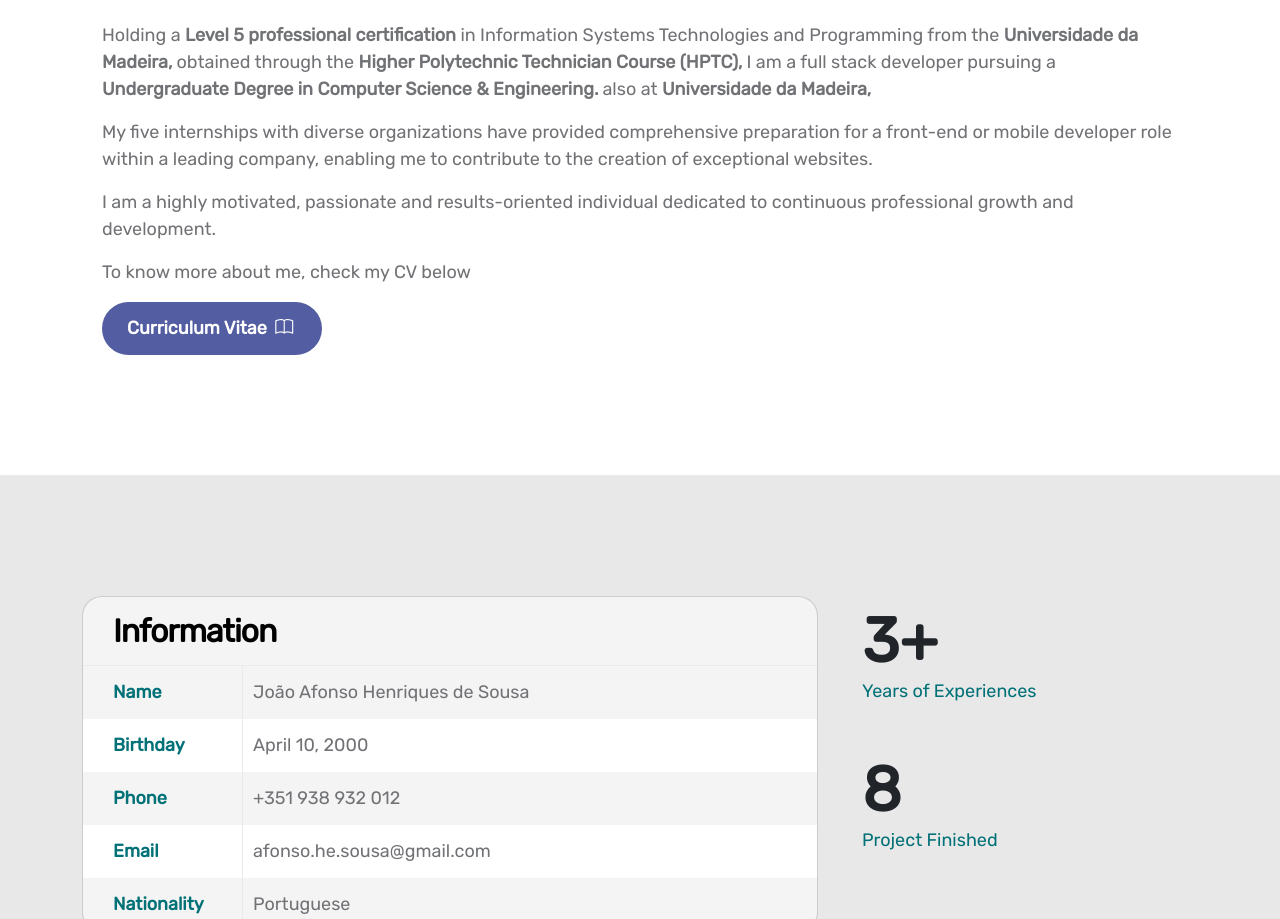
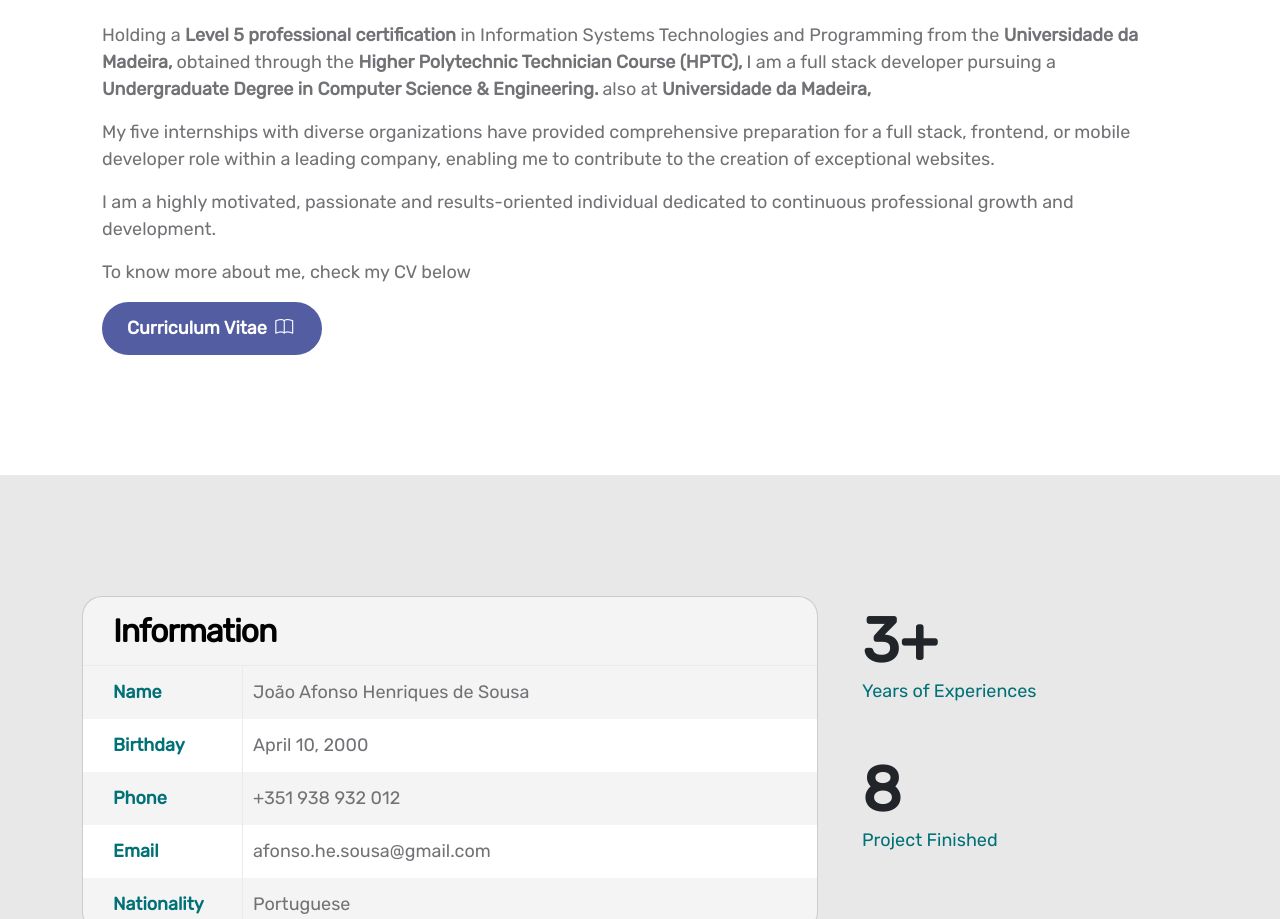
Before and after one commit to AfonsoSousa123/my-cv-web, a React (Vite) app: page / in a window 1280 px wide. Shown: the part 927-1846 px from the top of the page. Built offline with nearby package versions, Linux system fonts and the light colour scheme.

Commit message:
fix: Update job description to include full stack developer role in About component

```diff
--- a/src/sections/About.tsx
+++ b/src/sections/About.tsx
@@ -62,7 +62,7 @@ const About = () => {
 
                 <p>
                   My five internships with diverse organizations have provided comprehensive
-                  preparation for a front-end or mobile developer role within a leading company,
+                  preparation for a full stack, frontend, or mobile developer role within a leading company,
                   enabling me to contribute to the creation of exceptional websites.
                 </p>
 
```
